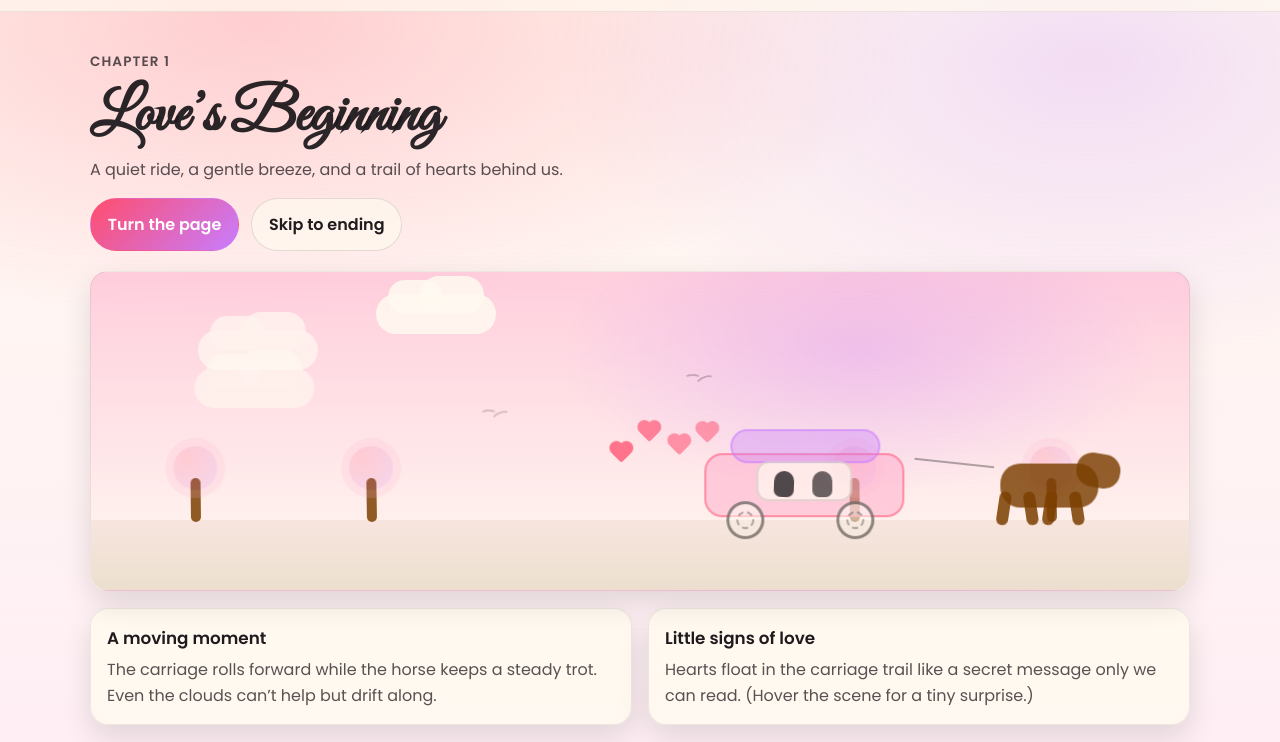
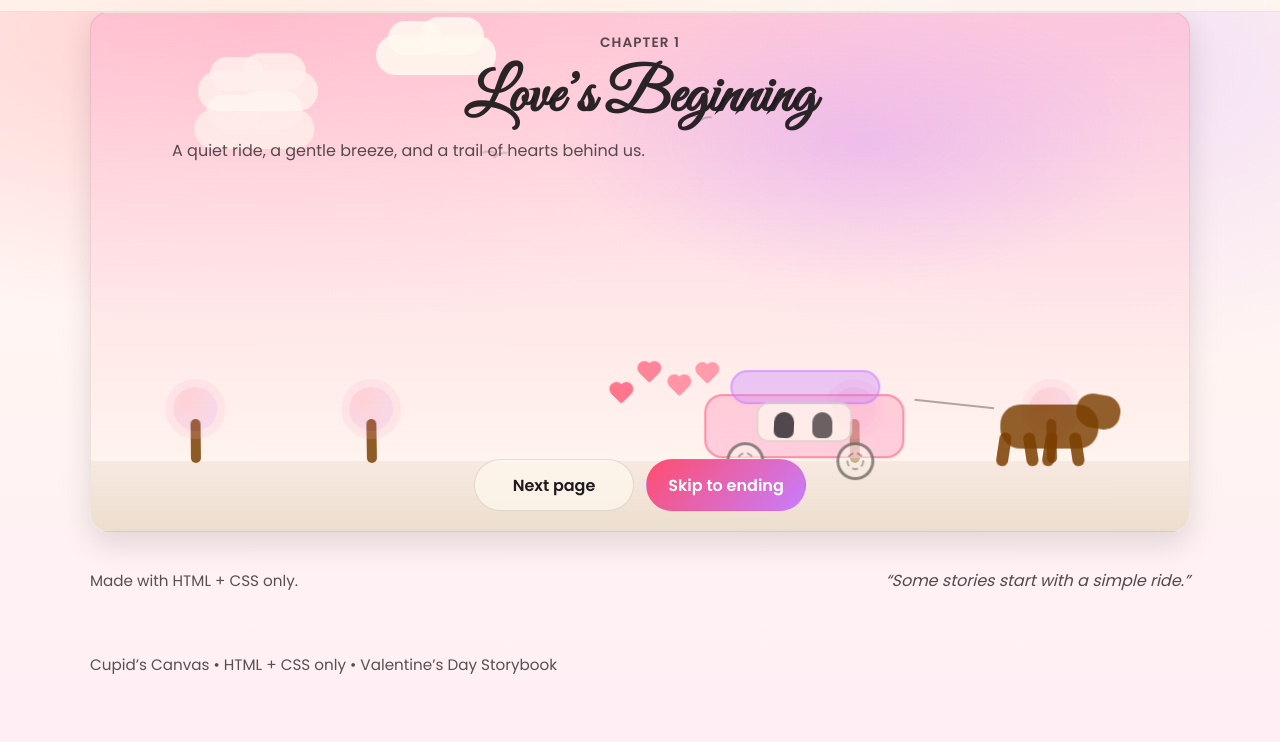
Before and after one commit to kvo110/vday, a plain HTML site: page index.html in a window 1280 px wide. Shown: the part 58-800 px from the top of the page. Drawn offline with Linux system fonts and the light colour scheme.

Commit message:
Fixed issue of both chapter 1 and 2 being viewed at the same time

```diff
--- a/cupids_canvas.css
+++ b/cupids_canvas.css
@@ -1,4 +1,5 @@
-/* cupids-canvas.css
+
+/* cupids_canvas.css
   Cupid's Canvas storybook styles (single file by assignment rule).
   Built mobile-first with CSS-only navigation and interactions.
 */
@@ -17,7 +18,7 @@
   --space-3: 1rem;
   --space-4: 2rem;
 
-  /* A few extra helpers so styling stays consistent */
+  /* Extra helpers so the design stays consistent */
   --ink: #1f1a1d;
   --muted: rgba(31, 26, 29, 0.75);
   --card: rgba(255, 250, 240, 0.82);
@@ -44,6 +45,14 @@
   display: block;
 }
 
+/* Default page behavior:
+  - If the URL has no #hash, show Chapter 1
+  - If a page IS targeted, only show that one page
+*/
+.main:not(:has(.page:target)) #beginning {
+  display: block;
+}
+
 /* Heart animation example */
 @keyframes heartbeat {
   0% {
@@ -61,11 +70,6 @@
 
 .heart {
   animation: heartbeat 1.5s ease-in-out infinite;
-}
-
-/* Fix: show something by default (otherwise blank load without #hash) */
-.page:first-of-type {
-  display: block;
 }
 
 /* Base page reset */
@@ -206,6 +210,45 @@ code {
 /* Page layout */
 .page-inner {
   padding: 1.5rem 0 2rem;
+}
+
+/* Splash page tweaks (page 1) */
+.splash {
+  padding: 0;
+}
+
+/* This makes the scene act like a cover/splash screen */
+.scene-full {
+  height: calc(100vh - 84px);
+  min-height: 520px;
+}
+
+/* Title overlay on the splash */
+.scene-overlay {
+  position: absolute;
+  top: 1.25rem;
+  left: 1rem;
+  right: 1rem;
+  text-align: center;
+  z-index: 6;
+  pointer-events: none;
+}
+
+/* Buttons pinned to the bottom-center of the splash */
+.splash-actions {
+  position: absolute;
+  left: 50%;
+  bottom: 1.25rem;
+  transform: translateX(-50%);
+  display: flex;
+  gap: 0.75rem;
+  flex-wrap: wrap;
+  justify-content: center;
+  z-index: 7;
+}
+
+.splash-actions .btn {
+  min-width: 160px;
 }
 
 .hero {
@@ -363,9 +406,7 @@ code {
   padding: 1.5rem 0 2rem;
 }
 
-/* ---------------------------
-  Option 5 Scene: Carriage Ride
----------------------------- */
+/* Option 5 Scene: Carriage Ride */
 .scene {
   position: relative;
   height: 280px;
@@ -594,7 +635,7 @@ code {
   background: linear-gradient(180deg, rgba(123, 63, 0, 0.06), rgba(123, 63, 0, 0.14));
 }
 
-/* Moving carriage group */
+/* Moving carriage group (loops across forever) */
 .carriage-wrap {
   position: absolute;
   left: -600px;
@@ -618,7 +659,7 @@ code {
   }
 }
 
-/* Hearts trail */
+/* Hearts trail behind the carriage */
 .heart-trail {
   position: absolute;
   right: 360px;
@@ -740,14 +781,12 @@ code {
 .horse-head {
   position: absolute;
   right: 4px;
-  /* move to right side */
   bottom: 38px;
   width: 44px;
   height: 34px;
   border-radius: 16px;
   background: rgba(123, 63, 0, 0.82);
   transform: rotate(10deg);
-  /* slight forward tilt */
 }
 
 .horse-leg {
@@ -795,11 +834,10 @@ code {
   }
 }
 
-/* Carriage */
+/* Carriage (sits behind the horse) */
 .carriage {
   position: absolute;
   right: 180px;
-  /* place carriage behind horse */
   bottom: 18px;
   width: 240px;
   height: 110px;
@@ -929,7 +967,7 @@ code {
   }
 }
 
-/* Reins line connecting horse to carriage */
+/* Reins line connecting carriage to horse */
 .reins {
   position: absolute;
   right: 130px;
@@ -940,9 +978,7 @@ code {
   transform: rotate(6deg);
 }
 
-/* ---------------------------
-  Page 2: Garden interactions
----------------------------- */
+/* Page 2: Garden interactions */
 .garden-grid {
   display: grid;
   gap: 1rem;
@@ -990,6 +1026,7 @@ code {
   margin-top: 0.75rem;
 }
 
+/* Hiding the checkbox but still keeping it accessible */
 .letter-toggle {
   position: absolute;
   opacity: 0;
@@ -1113,9 +1150,7 @@ code {
   transform: translateX(60px);
 }
 
-/* ---------------------------
-  Page 3: Rings (pseudo-elements)
----------------------------- */
+/* Page 3: Rings */
 .closing {
   margin-top: 1rem;
 }
@@ -1173,9 +1208,7 @@ code {
   }
 }
 
-/* ---------------------------
-  Responsive tweaks
----------------------------- */
+/* Responsive tweaks */
 @media (min-width: 720px) {
   .cards {
     grid-template-columns: 1fr 1fr;
--- a/index.html
+++ b/index.html
@@ -1,8 +1,10 @@
 <!DOCTYPE html>
 <!--
   index.html
-  Cupid's Canvas: A Storybook Coding Challenge!
-  CSS-only multi-page storybook using :target navigation (no JavaScript).
+  Cupid's Canvas: A Storybook Coding Challenge
+  Notes:
+  - CSS-only navigation using :target (no JavaScript)
+  - 3 pages: beginning, garden, eternal
 -->
 <html lang="en">
 
@@ -17,10 +19,12 @@
   <link href="https://fonts.googleapis.com/css2?family=Great+Vibes&family=Poppins:wght@300;400;600&display=swap"
     rel="stylesheet" />
 
+  <!-- Keep this filename exactly how it is in your project folder -->
   <link rel="stylesheet" href="cupids_canvas.css" />
 </head>
 
 <body>
+  <!-- Skip link for keyboard users -->
   <a class="skip-link" href="#main">Skip to content</a>
 
   <header class="site-header">
@@ -39,26 +43,20 @@
   </header>
 
   <main id="main" class="main">
-    <!-- Page 1 -->
+    <!-- Page 1 (Splash): full-screen animated scene -->
     <section class="page" id="beginning" aria-labelledby="beginning-title">
-      <div class="wrap page-inner">
-        <header class="hero">
-          <p class="kicker">Chapter 1</p>
-          <h1 id="beginning-title" class="hero-title">
-            Love’s Beginning
-          </h1>
-          <p class="hero-subtitle">
-            A quiet ride, a gentle breeze, and a trail of hearts behind us.
-          </p>
+      <div class="wrap page-inner splash">
+        <!-- Option 5: Romantic Carriage Ride (CSS-built shapes) -->
+        <section class="scene scene-full" aria-label="Romantic carriage ride splash scene">
+          <!-- Title sits on top of the animation like a storybook cover -->
+          <div class="scene-overlay">
+            <p class="kicker">Chapter 1</p>
+            <h1 id="beginning-title" class="hero-title">Love’s Beginning</h1>
+            <p class="hero-subtitle">
+              A quiet ride, a gentle breeze, and a trail of hearts behind us.
+            </p>
+          </div>
 
-          <div class="hero-actions">
-            <a class="btn primary" href="#garden">Turn the page</a>
-            <a class="btn ghost" href="#eternal">Skip to ending</a>
-          </div>
-        </header>
-
-        <!-- Option 5: Romantic Carriage Ride (CSS-built shapes) -->
-        <section class="scene" aria-label="Romantic carriage ride scene">
           <div class="sky">
             <span class="cloud c1" aria-hidden="true"></span>
             <span class="cloud c2" aria-hidden="true"></span>
@@ -111,24 +109,12 @@
           </div>
 
           <div class="ground" aria-hidden="true"></div>
-        </section>
 
-        <section class="cards" aria-label="Story details">
-          <article class="card">
-            <h2 class="card-title">A moving moment</h2>
-            <p class="card-text">
-              The carriage rolls forward while the horse keeps a steady trot.
-              Even the clouds can’t help but drift along.
-            </p>
-          </article>
-
-          <article class="card">
-            <h2 class="card-title">Little signs of love</h2>
-            <p class="card-text">
-              Hearts float in the carriage trail like a secret message only we can read.
-              (Hover the scene for a tiny surprise.)
-            </p>
-          </article>
+          <!-- Buttons pinned bottom-center on the splash -->
+          <div class="splash-actions" aria-label="Page navigation">
+            <a class="btn ghost" href="#garden">Next page</a>
+            <a class="btn primary" href="#eternal">Skip to ending</a>
+          </div>
         </section>
       </div>
 
```
